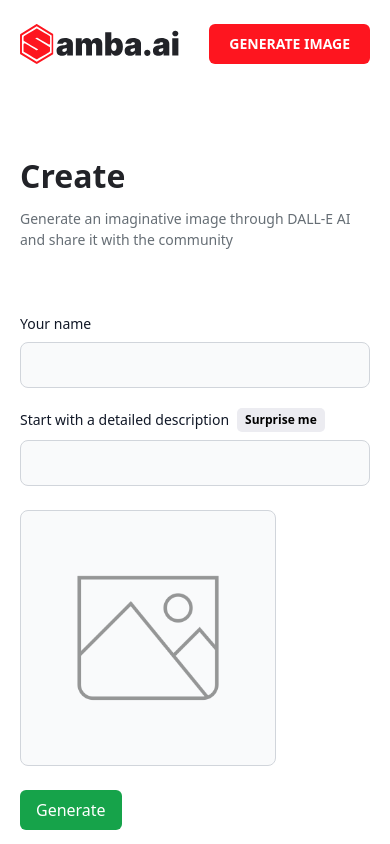
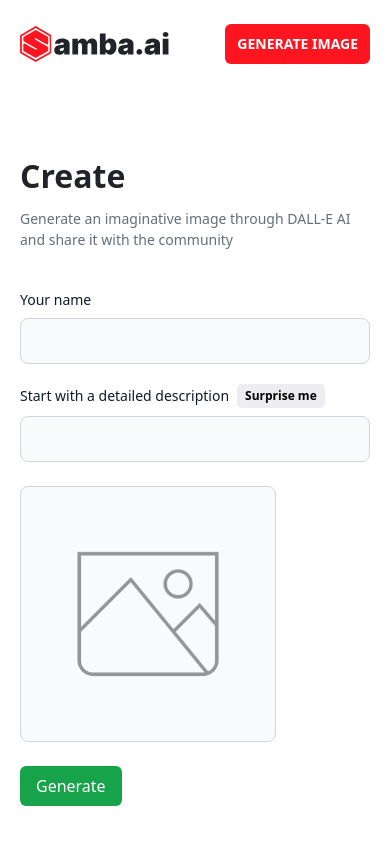
Before and after one commit to ebrimasamba/samba-ai, a Next.js app in the folder client/: page /create in a window 390 px wide. Shown: the top 844 px of the page. Built offline with nearby package versions, Linux system fonts and the light colour scheme.

Commit message:
more responsive

```diff
--- a/client/components/global/Header.js
+++ b/client/components/global/Header.js
@@ -11,16 +11,24 @@ const Header = () => {
           <Link href={"/"} className="font-bold text-xl">
             <Image
               src={"/samba.svg"}
+              width={150}
+              height={100}
+              className="object-contain inline-block sm:hidden"
+              alt="site logo"
+            />
+
+            <Image
+              src={"/samba.svg"}
               width={160}
               height={100}
-              className="object-contain"
+              className="object-contain hidden sm:inline-block"
               alt="site logo"
             />
           </Link>
 
           <Link
             href={"/create"}
-            className="bg-primary text-white font-bold px-5 py-2.5 rounded-md text-sm uppercase"
+            className="bg-primary text-white font-bold px-3 sm:px-5 py-2.5 rounded-md text-sm uppercase"
           >
             Generate Image
           </Link>
--- a/client/pages/create.js
+++ b/client/pages/create.js
@@ -104,7 +104,7 @@ export default function Create() {
                 </p>
               </div>
 
-              <form className="mt-16" onSubmit={handleSubmit}>
+              <form className="mt-10 sm:mt-16" onSubmit={handleSubmit}>
                 <div className="mb-5">
                   <FormField
                     id={"name"}
--- a/client/pages/index.js
+++ b/client/pages/index.js
@@ -39,8 +39,8 @@ export default function Home(props) {
         <section className="py-12">
           <Container>
             <div>
-              <h1 className="font-extrabold text-[#222328] text-[32px] capitalize">
-                Generate image with text
+              <h1 className="font-extrabold text-[#222328] text-3xl sm:text-[32px] capitalize">
+                See images generated By other people
               </h1>
               <p className="mt-2 text-[#666e75] text-[14px] max-w-[500px]">
                 Browse through a collection of imaginative and visually stunning
@@ -61,7 +61,7 @@ export default function Home(props) {
               </div>
             </div>
 
-            <div className="mt-16 grid sm:grid-cols-2 md:grid-cols-3 lg:grid-cols-4 gap-3">
+            <div className="mt-10 sm:mt-16 grid sm:grid-cols-2 md:grid-cols-3 lg:grid-cols-4 gap-3">
               {filteredData(props.data, searchQuery).map((image) => (
                 <ImageCard
                   key={image._id}
```
